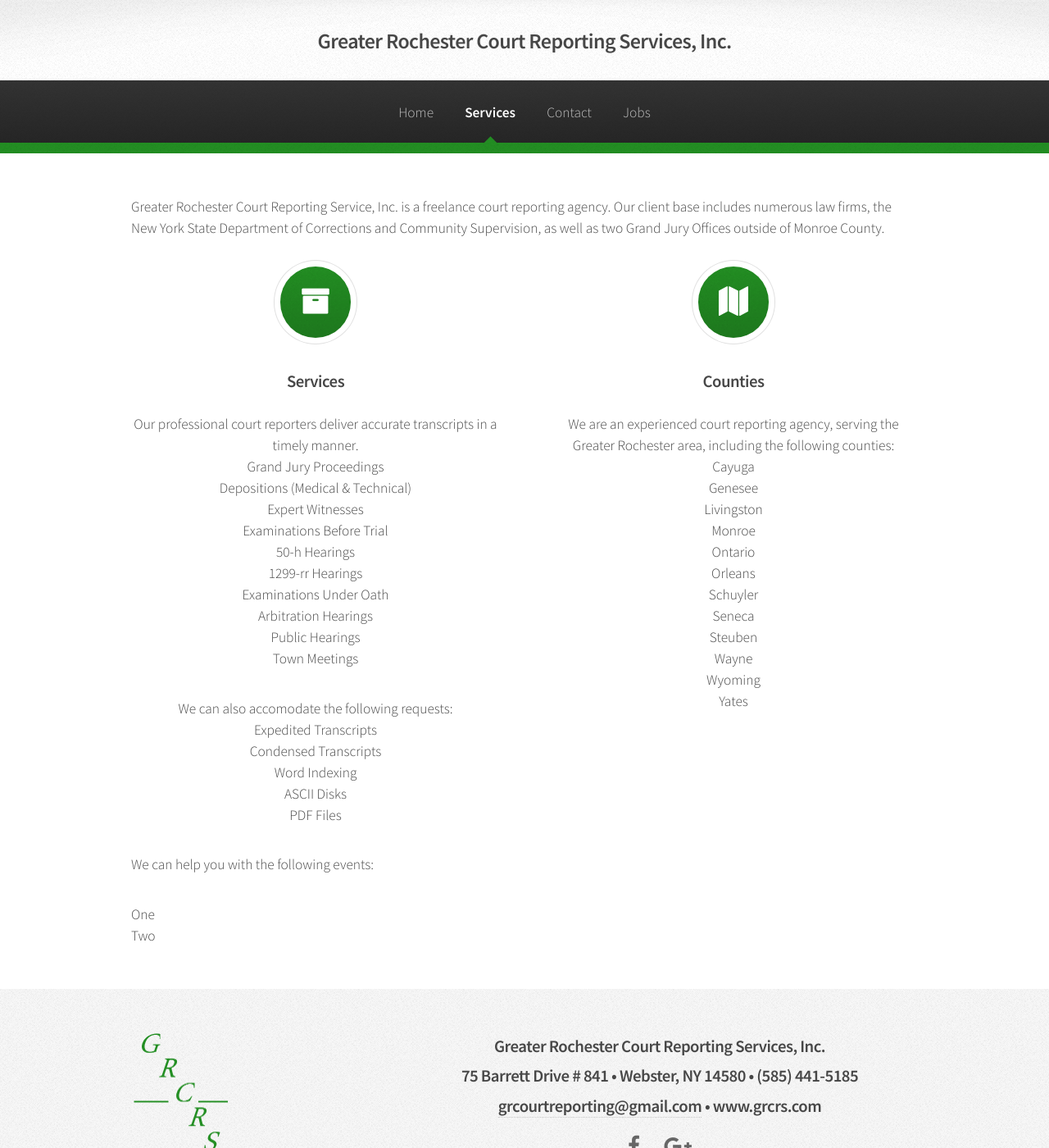
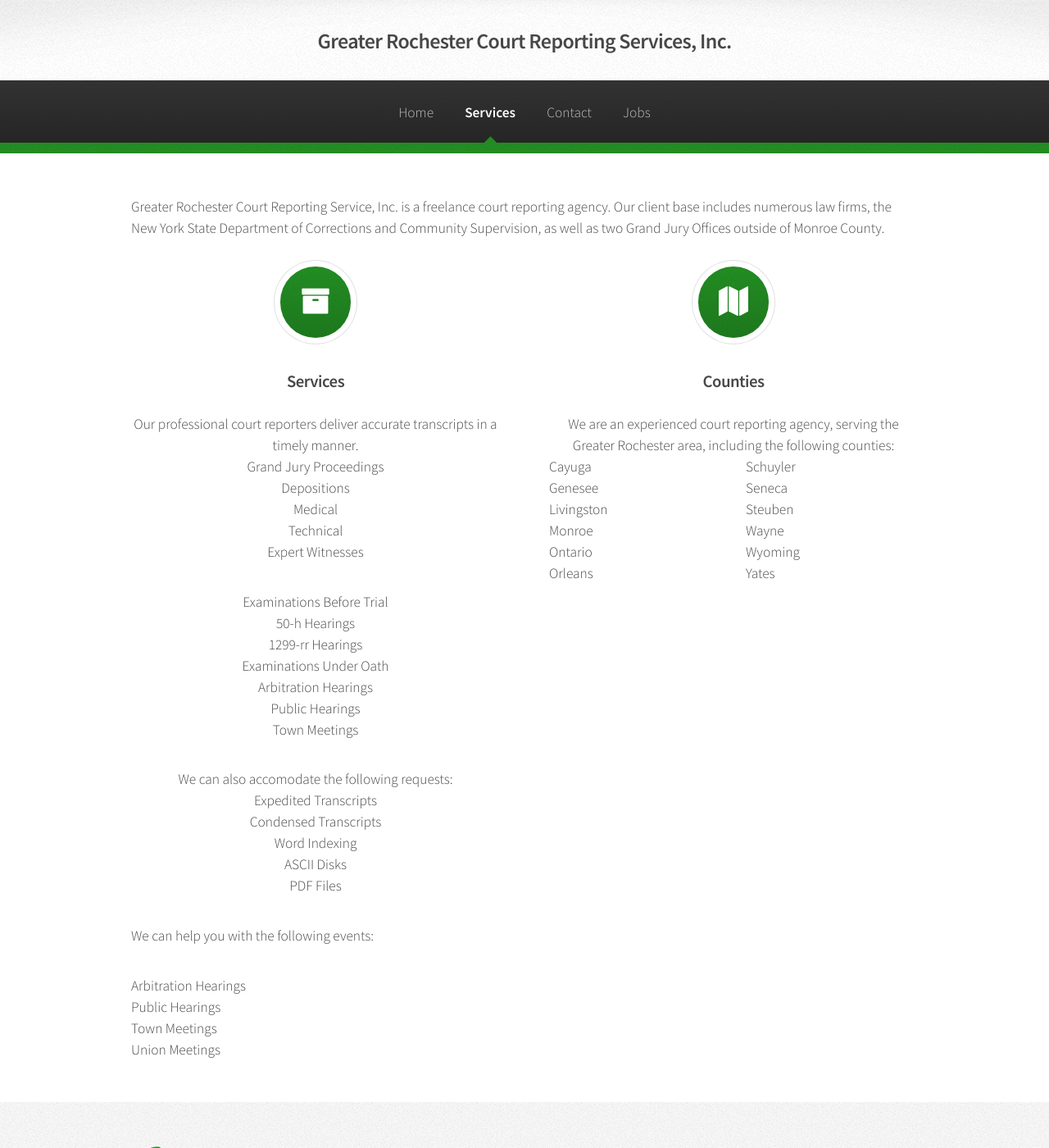
Before and after one commit to loganrath/grcrs, a Jekyll site: the page built from services.html, in a window 1280 px wide and 1400 px high. Shown: the whole window at 82% size. Built offline with Jekyll 4.4.1, drawn with Linux system fonts in a browser that asks for light colours.

Commit message:
services page

```diff
--- a/contact.html
+++ b/contact.html
@@ -20,8 +20,6 @@
 				<div class="4u" style="text-align:center;">
 				<h4>Hours</h4>
 				<p>Monday to Friday <br />8:00 a.m. to 5:30 p.m.</p>
-				<p><i class="fa fa-cc-visa fa-4x"></i></p>
-				<p><i class="fa fa-cc-mastercard fa-4x"></i></p>
 				</div>
 			</div>
 		</div>
--- a/services.html
+++ b/services.html
@@ -15,8 +15,11 @@
 						<p style="margin-bottom: 0">Our professional court reporters deliver accurate transcripts in a timely manner.</p>
 						<ul>
 							<li>Grand Jury Proceedings</li>
-							<li>Depositions (Medical &amp; Technical)</li>
-							<li>Expert Witnesses</li>
+							<li>Depositions <ul>
+								<li>Medical</li>
+								<li>Technical</li>
+								<li>Expert Witnesses</li>
+							</ul></li>
 							<li>Examinations Before Trial</li>
 							<li>50-h Hearings</li>
 							<li>1299-rr Hearings</li>
@@ -40,9 +43,24 @@
 						<i class="icon major fa-map"></i>
 						<h3>Counties</h3>
 						<p style="margin-bottom: 0;">We are an experienced court reporting agency, serving the Greater Rochester area, including the following counties:</p>
-						<ul>
-							<li>Cayuga</li><li>Genesee</li><li>Livingston</li><li>Monroe</li><li>Ontario</li><li>Orleans</li><li>Schuyler</li><li>Seneca</li><li>Steuben</li><li>Wayne</li><li>Wyoming</li><li>Yates</li>
+						<div class="row">
+							<div class="6u">
+							<ul style="text-align:left;">
+								<li>Cayuga</li>
+								<li>Genesee</li>
+								<li>Livingston</li>
+								<li>Monroe</li>
+								<li>Ontario</li>
+								<li>Orleans</li>
+							</ul></div><div class="6u"><ul style="text-align:left;">
+								<li>Schuyler</li>
+								<li>Seneca</li>
+								<li>Steuben</li>
+								<li>Wayne</li>
+								<li>Wyoming</li>
+								<li>Yates</li>
 						</ul>
+					</div>
 					</div>
 				</section>
 				<!--section class="4u">
@@ -55,8 +73,10 @@
 			</div>
 		<p>We can help you with the following events:</p>
 		<ul>
-			<li>One</li>
-			<li>Two</li>
+			<li>Arbitration Hearings</li>
+			<li>Public Hearings</li>
+			<li>Town Meetings</li>
+			<li>Union Meetings</li>
 		</ul>
 		</div>
 	</section>
```
Also changed, not shown: assets/images/facebook.png (added), assets/images/google-plus.png (added), assets/images/senohands.jpg (added).
